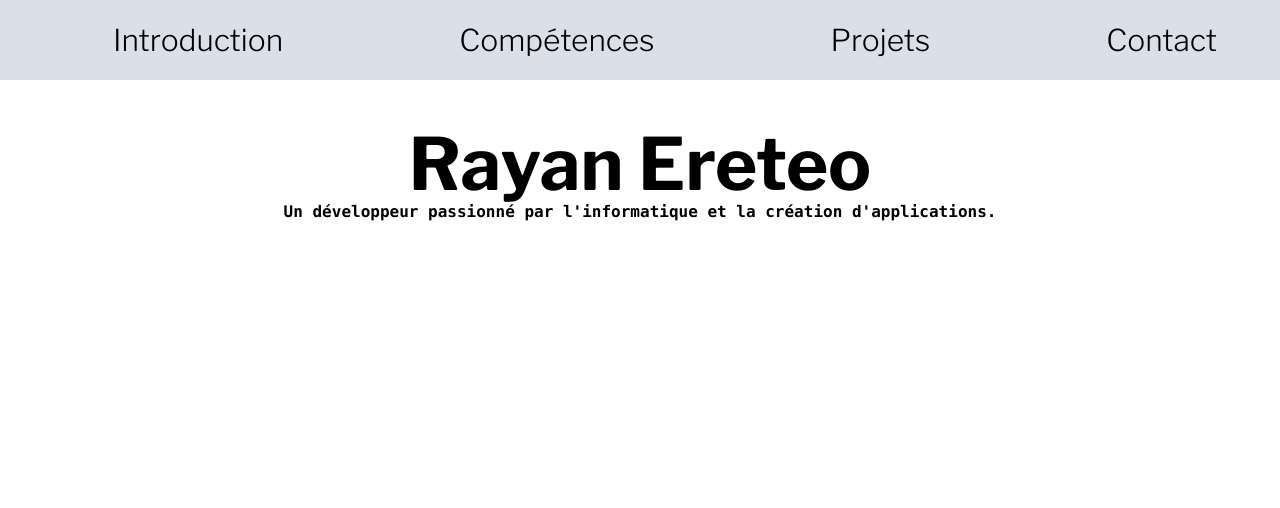
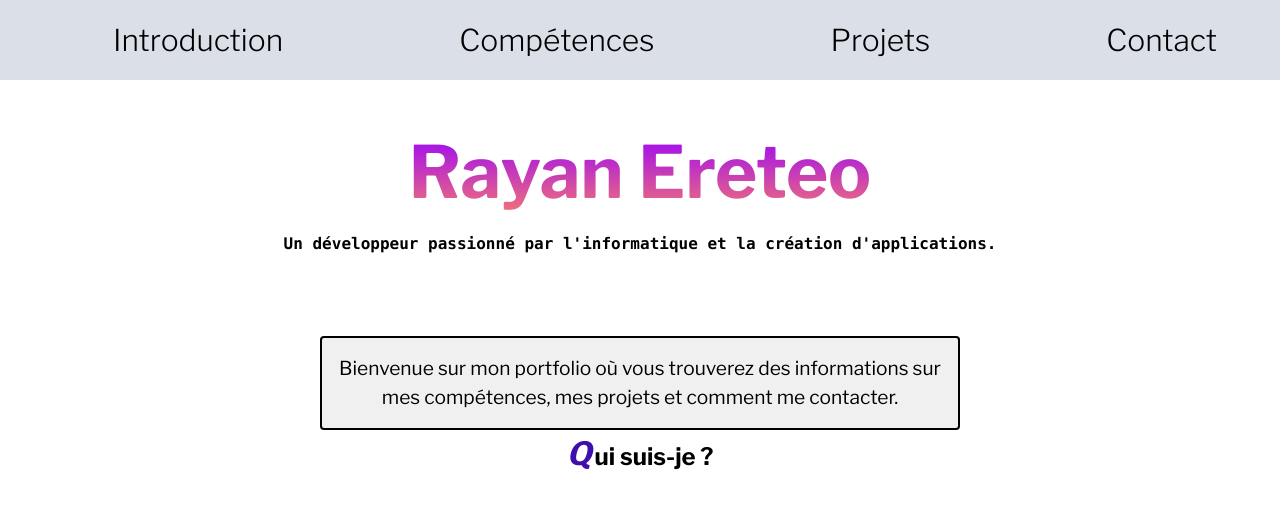
Before and after one commit to RayanEreteo/portfolio, a Next.js app: page / in a window 1280 px wide. Shown: the top 508 px of the page. Built offline with nearby package versions, Linux system fonts and the light colour scheme.

Commit message:
Ajout nouvelle elément

```diff
--- a/app/sections/Introduction.tsx
+++ b/app/sections/Introduction.tsx
@@ -3,9 +3,12 @@ import Typewriter from "../components/Typewriter"
 function Introduction() {
   return (
     <section id="introduction" className="mt-12 m-auto text-center">
-        <h1 className="text-7xl font-bold">Rayan Ereteo</h1>
+        <h1 id="name-drop" className="text-7xl mb-4 p-2 font-bold">Rayan Ereteo</h1>
         <Typewriter textToWrite="Un développeur passionné par l'informatique et la création d'applications." typeSpeed={30}/>
-        {/* <p className="mt-6">Bienvenue sur mon portfolio où vous trouverez des informations sur mes compétences, mes projets et comment me contacter.</p> */}
+        <div className="introduction-wrapper w-[40rem] m-auto border-2 rounded border-black-50 bg-[#f0f0f0] p-4">
+          <p className="normal-text">Bienvenue sur mon portfolio où vous trouverez des informations sur mes compétences, mes projets et comment me contacter.</p>
+        </div>
+        <h3 className="medium-title">Qui suis-je ?</h3>
     </section>
   )
 }
```
